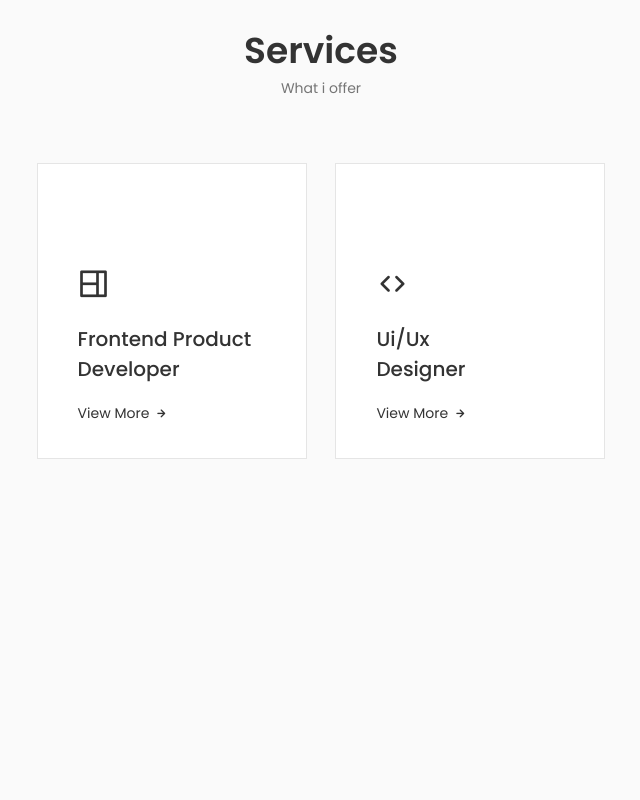
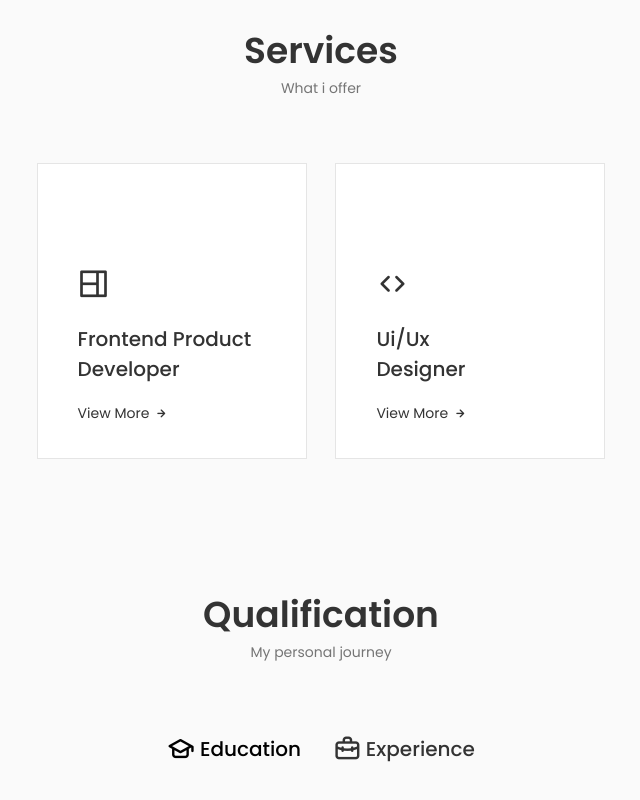
Before and after one commit to yahya-1/Portfolio-ReactJS, a React (Create React App) app: page / in a window 1280 px wide. Shown: the part 1996-2796 px from the top of the page, without its empty margins (319-959 px from the left). Before the commit the page ends 2487 px from the top, so only its background shows below. Built offline with nearby package versions, Linux system fonts and the light colour scheme.

Commit message:
Create its own qualification and style component section with all my qualifications added. relate 16

```diff
--- a/src/App.js
+++ b/src/App.js
@@ -3,6 +3,7 @@
 import About from './components/about/About';
 import Header from './components/header/Header';
 import Home from './components/home/Home';
+import Qualification from './components/qualification/Qualification';
 import Services from './components/services/Services';
 import Skills from './components/skills/Skills';
 
@@ -16,6 +17,7 @@
         <About />
         <Skills />
         <Services />
+        <Qualification />
       </main>
     </>
   );
--- /dev/null
+++ b/src/components/qualification/Qualification.jsx
@@ -0,0 +1,157 @@
+import React, { useState } from 'react'
+import "./qualification.css"
+
+const Qualification = () => {
+    const [toggleState, setToggleState] = useState(1)
+
+    const toggleTab = (index) => {
+        setToggleState(index)
+    }
+    return (
+        <section className='qualification section' id='qualification'>
+            <h2 className='section__title'>Qualification</h2>
+            <span className='section__subtitle'>My personal journey</span>
+
+            <div className='qualification__container container'>
+                <div className='qualification__tabs'>
+                    <div className={toggleState === 1 ? "qualification__button qualification__active button__flex" :
+                        "qualification__button button__flex"}
+                        onClick={() => toggleTab(1)}
+                    >
+                        <i className='uil uil-graduation-cap qualification__icon'></i> Education
+                    </div>
+
+                    <div className={toggleState === 2 ? "qualification__button qualification__active button__flex" :
+                        "qualification__button button__flex"}
+                        onClick={() => toggleTab(2)}
+                    >
+                        <i className='uil uil-briefcase-alt qualification__icon'></i> Experience
+                    </div>
+                </div>
+
+
+                <div className='qualification__sections'>
+
+                    <div className={toggleState === 1 ? "qualification__content qualification__content-active" :
+                        "qualification__content"}>
+                        <div className='qualification__data'>
+                            <div>
+                                <h3 className='qualification__title'>The Islamic University of Gaza</h3>
+                                <span className='qualification__subtitle'>
+                                    IT - Bachelor
+                                </span>
+                                <div className='qualification__calender'>
+                                    <i className='uil uil-calender-alt'></i> 2018 -
+                                    2022
+                                </div>
+                            </div>
+
+                            <div>
+                                <span className='qualification__rounder'></span>
+                                <div className='qualification__line'></div>
+                            </div>
+                        </div>
+
+                        <div className='qualification__data'>
+                            <div></div>
+
+                            <div>
+                                <span className='qualification__rounder'></span>
+                                <span className='qualification__line'></span>
+                            </div>
+                            <div>
+                                <h3 className='qualification__title'>Gaza sky geeks</h3>
+                                <span className='qualification__subtitle'>
+                                    Foundations Course Frontend - Incubator
+                                </span>
+                                <div className='qualification__calender'>
+                                    <i className='uil uil-calender-alt'></i>2021 -
+                                    2022
+                                </div>
+                            </div>
+                        </div>
+
+                        <div className='qualification__data'>
+                            <div>
+                                <h3 className='qualification__title'>Kuwait Vocational
+                                    Training Center</h3>
+                                <span className='qualification__subtitle'>
+                                    UI/UX Design - Institute
+                                </span>
+                                <div className='qualification__calender'>
+                                    <i className='uil uil-calender-alt'></i> 2019 -
+                                    2020
+                                </div>
+                            </div>
+
+                            <div>
+                                <span className='qualification__rounder'></span>
+                                <div className='qualification__line'></div>
+                            </div>
+                        </div>
+                    </div>
+
+                    <div className={toggleState === 2 ? "qualification__content qualification__content-active" :
+                        "qualification__content"}>
+                        <div className='qualification__data'>
+                            <div>
+                                <h3 className='qualification__title'>Website development</h3>
+                                <span className='qualification__subtitle'>
+                                    ReactJS
+                                </span>
+                                <div className='qualification__calender'>
+                                    <i className='uil uil-calender-alt'></i> 2021 -
+                                    present
+                                </div>
+                            </div>
+
+                            <div>
+                                <span className='qualification__rounder'></span>
+                                <div className='qualification__line'></div>
+                            </div>
+                        </div>
+
+                        <div className='qualification__data'>
+                            <div></div>
+
+                            <div>
+                                <span className='qualification__rounder'></span>
+                                <span className='qualification__line'></span>
+                            </div>
+                            <div>
+                                <h3 className='qualification__title'>Web Design</h3>
+                                <span className='qualification__subtitle'>
+                                    HTML5 - CSS3 - LibrariesCSS - JS
+                                </span>
+                                <div className='qualification__calender'>
+                                    <i className='uil uil-calender-alt'></i>2020 -
+                                    present
+                                </div>
+                            </div>
+                        </div>
+
+                        <div className='qualification__data'>
+                            <div>
+                                <h3 className='qualification__title'>UI/UX</h3>
+                                <span className='qualification__subtitle'>
+                                    Figma & XD
+                                </span>
+                                <div className='qualification__calender'>
+                                    <i className='uil uil-calender-alt'></i> 2018 -
+                                    present
+                                </div>
+                            </div>
+
+                            <div>
+                                <span className='qualification__rounder'></span>
+                                <div className='qualification__line'></div>
+                            </div>
+                        </div>
+                    </div>
+                </div>
+            </div>
+        </section>
+    )
+}
+
+export default Qualification
--- /dev/null
+++ b/src/components/qualification/qualification.css
@@ -0,0 +1,116 @@
+.qualification__container {
+    max-width: 768px;
+}
+
+.qualification__tabs {
+    display: flex;
+    justify-content: center;
+    margin-bottom: var(--mb-2);
+}
+
+.qualification__button {
+    font-size: var(--h3-font-size);
+    font-weight: var(--font-medium);
+    color: var(--title-color);
+    margin: 0 var(--mb-1);
+    cursor: pointer;
+}
+
+.qualification__button:hover {
+    color: var(--title-color-dark);
+}
+
+.qualification__icon {
+    font-size: 1.8rem;
+    margin-right: var(--mb-0-25);
+}
+
+.qualification__active {
+    color: var(--title-color-dark);
+}
+
+.qualification__sections {
+    display: grid;
+    grid-template-columns: 0.5fr;
+    justify-content: center;
+}
+
+.qualification__content {
+    display: none;
+}
+
+.qualification__content-active {
+    display: block;
+}
+
+.qualification__data {
+    display: grid;
+    grid-template-columns: 1fr max-content 1fr;
+    column-gap: 1.5rem;
+}
+
+.qualification__title {
+    font-size: var(--normal-font-size);
+    font-weight: var(--font-medium)
+}
+
+.qualification__subtitle {
+    display: inline-block;
+    font-size: var(--small-font-size);
+    margin-bottom: var(--mb-1);
+}
+
+.qualification__calender {
+    font-size: var(--small-font-size);
+}
+
+.qualification__rounder {
+    display: inline-block;
+    width: 13px;
+    height: 13px;
+    background-color: var(--text-color);
+    border-radius: 50%;
+}
+
+.qualification__line {
+    display: block;
+    width: 1px;
+    height: 120px;
+    background-color: var(--text-color);
+    transform: translate(6px, -7px);
+}
+
+
+/* ========== BREAKPOINTS ========== */
+/* For large devices */
+@media screen and (max-width:992px) {
+    .qualification__container {
+        margin-left: auto;
+        margin-right: auto;
+    }
+}
+
+/* For medium devices */
+@media screen and (max-width:768px) {
+    .qualification__container {
+        margin-left: var(--mb-1-5);
+        margin-right: var(--mb-1-5);
+    }
+}
+
+@media screen and (max-width:576px) {
+    .qualification__sections {
+        grid-template-columns: initial;
+    }
+
+    .qualification__sections {
+        margin: 0 var(--mb-0-75);
+    }
+}
+
+/* For small devices */
+@media screen and (max-width:350px) {
+    .qualification__data {
+        gap: 0.5rem;
+    }
+}
```
